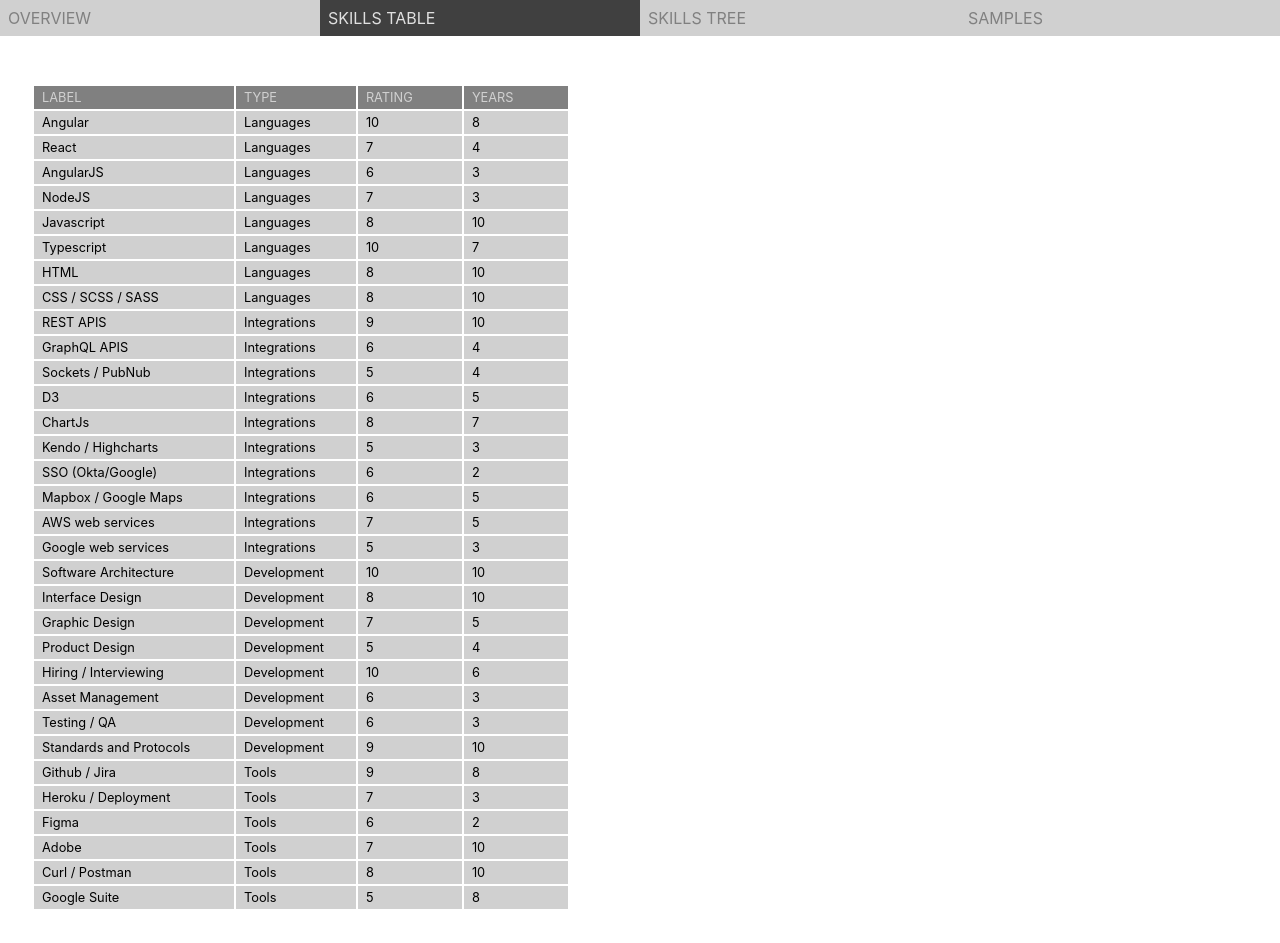
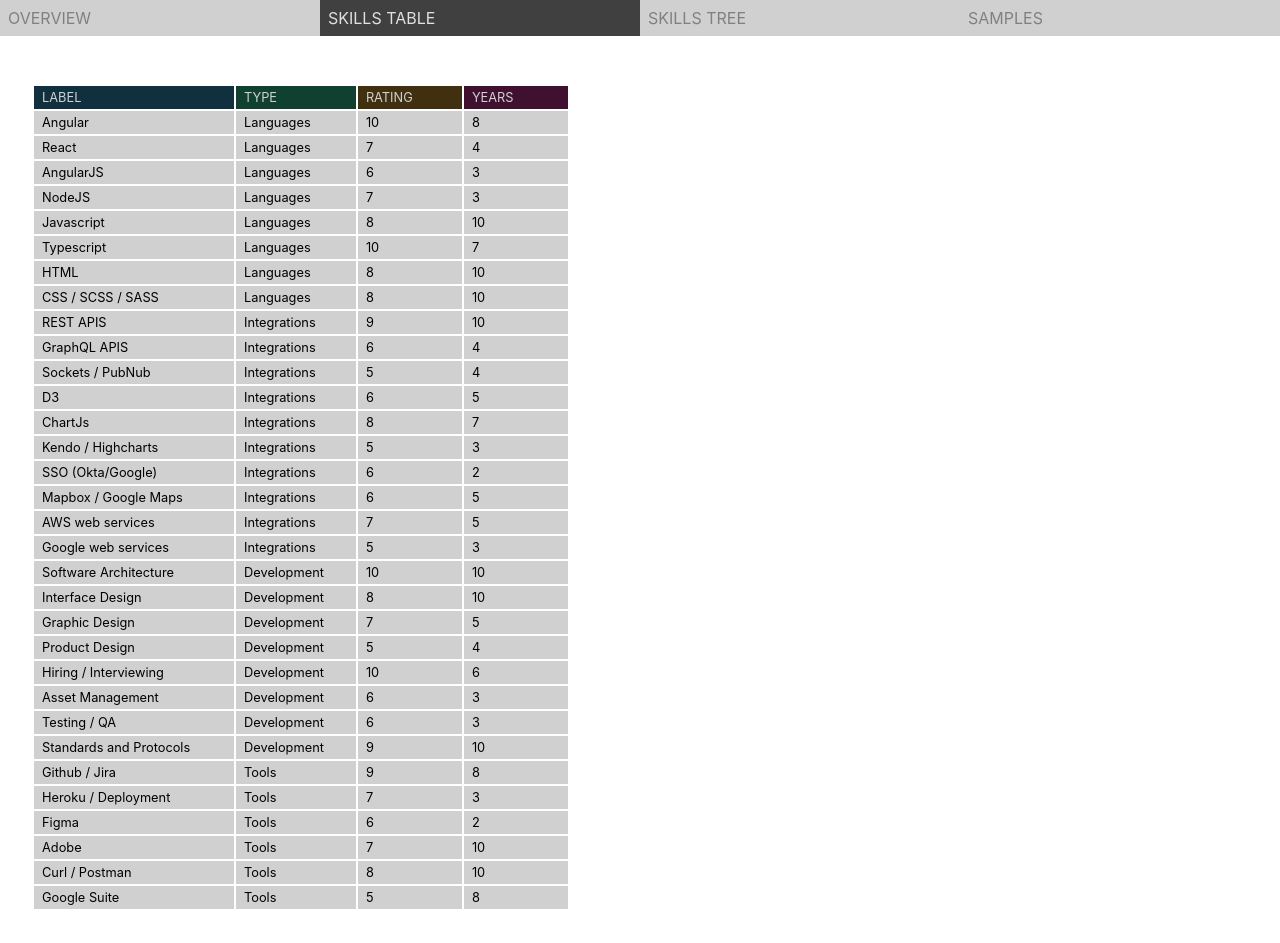
Before and after one commit to oolox/pcousineau-react, a React (Create React App) app: page / in a window 1280 px wide. Both pictures are taken after a click on the element "SKILLS TABLE". Built offline with nearby package versions, Linux system fonts and the light colour scheme.

Commit message:
Latenight cleanup

```diff
--- a/src/App.types.tsx
+++ b/src/App.types.tsx
@@ -1,4 +1,10 @@
 export type screenName = 'SKILLTREE' | 'SKILLS' | 'SAMPLES' | 'OVERVIEW';
+
+export interface colorLutType {
+  color:string[];
+  highlight:string[];
+}
+
 
 export interface jobItemType {
   company: string;
--- a/src/components/skills/skills.css
+++ b/src/components/skills/skills.css
@@ -6,7 +6,7 @@
             cursor: pointer;
             tr {
                 background-color: #404040;
-                color: #d0d0d0;
+                color: white;
                 td {
                     text-transform: uppercase;
                     padding: 0.25rem 2rem 0.25rem 0.5rem;
--- a/src/components/skills/skills.tsx
+++ b/src/components/skills/skills.tsx
@@ -3,7 +3,8 @@
 import React from "react";
 import {selectSkills} from "../../store/skillsSlice";
 import "./skills.css"
-import {skillsItemType} from "../../App.types";
+import {skillsItemType,colorLutType} from "../../App.types";
+import {colorLut} from "../../services/colorLut";
 
 interface sortOptionType {
     id: string;
@@ -15,7 +16,6 @@
     const dispatch = useAppDispatch()
     const count: number = useAppSelector(selectCount);
     const skills: skillsItemType[] = useAppSelector(selectSkills);
-
     const initSort: sortOptionType[] = Object.keys(skills[0]).map((id) => {
         return {id: id, direction: 'asc', isSort: false}
     });
@@ -23,6 +23,7 @@
     const [viewlist, setViewlist] = React.useState(skills);
     const [sortObj, setSortObj] = React.useState(initSort);
     const [sortBy, setSortBy]= React.useState( {id:''});
+
 
 
     const doSort = (col: sortOptionType) => {
@@ -74,14 +75,17 @@
                 }
             })
             setSortObj(updated);
-
     }
 
+    let idx=-1;
     const skillsHeader = sortObj.map((col: sortOptionType) => {
+        idx++;
         return <td
             onClick={() => sortSkillsList(col)}
-            style={ { backgroundColor: col.isSort ? '#202020' : '#808080'}}
-
+            style={{
+                backgroundColor: col.isSort ? colorLut.highlight[idx] : colorLut.color[idx],
+                color: col.isSort ? 'white' : '#d0d0d0'
+            }}
             className="table-header" key={col.id}>
             {col.id} { col.isSort ? col.direction === 'asc' ? '+' : '-' : ''}
         </td>;
--- /dev/null
+++ b/src/services/colorLut.ts
@@ -0,0 +1,6 @@
+import {colorLutType} from '../App.types';
+
+export const colorLut:colorLutType= {
+    color: [ '#103040','#104030','#403010','#401030' ],
+    highlight: [ '#206080','#208060','#806020','#802060' ],
+}
```
